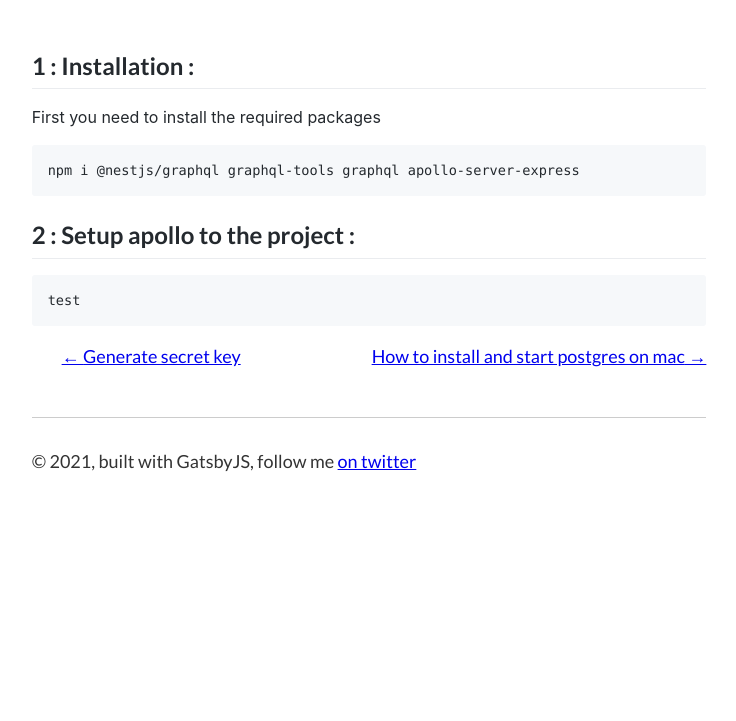
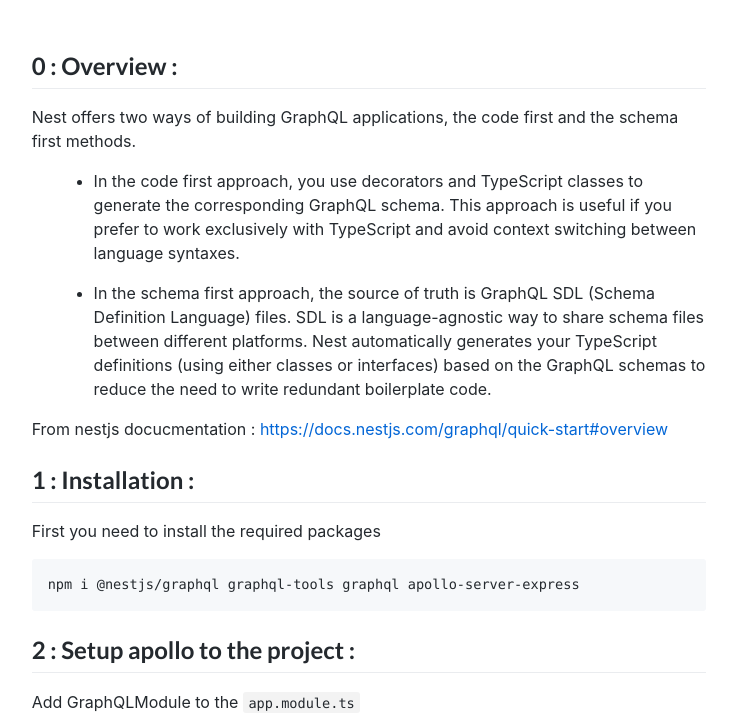
Before and after one commit to seblemeur/seblemeur-blog, a Gatsby site: page /nestjs-graphql-apollo/ in a window 1280 px wide. Shown: the part 619-1340 px from the top of the page, without its empty margins (271-1007 px from the left). Before the commit the page ends 1141 px from the top, so only its background shows below. Built offline with nearby package versions, Linux system fonts and the light colour scheme; Gatsby itself is replaced by a stand-in of ours; some packages are replaced by stand-ins of ours; code samples lack their colours.

Commit message:
Update nestjs graphql blog

````diff
--- a/content/blog/nestjs-graphql-apollo/index.md
+++ b/content/blog/nestjs-graphql-apollo/index.md
@@ -6,6 +6,14 @@
 tags: ["nestjs", "graphql", "apollo"]
 ---
 
+## 0 : Overview :
+Nest offers two ways of building GraphQL applications, the code first and the schema first methods.
+
+- In the code first approach, you use decorators and TypeScript classes to generate the corresponding GraphQL schema. This approach is useful if you prefer to work exclusively with TypeScript and avoid context switching between language syntaxes.
+
+- In the schema first approach, the source of truth is GraphQL SDL (Schema Definition Language) files. SDL is a language-agnostic way to share schema files between different platforms. Nest automatically generates your TypeScript definitions (using either classes or interfaces) based on the GraphQL schemas to reduce the need to write redundant boilerplate code.
+
+From nestjs docucmentation : https://docs.nestjs.com/graphql/quick-start#overview
 
 ## 1 : Installation :
 
@@ -15,9 +23,15 @@
 npm i @nestjs/graphql graphql-tools graphql apollo-server-express
 ```
 
-
 ## 2 : Setup apollo to the project :
 
+Add GraphQLModule to the `app.module.ts`
 ```
-test
+  imports: [
+    GraphQLModule.forRoot({
+      debug: true,
+      playground: true,
+      autoSchemaFile: true,
+    }),
+  ],
 ```
````
